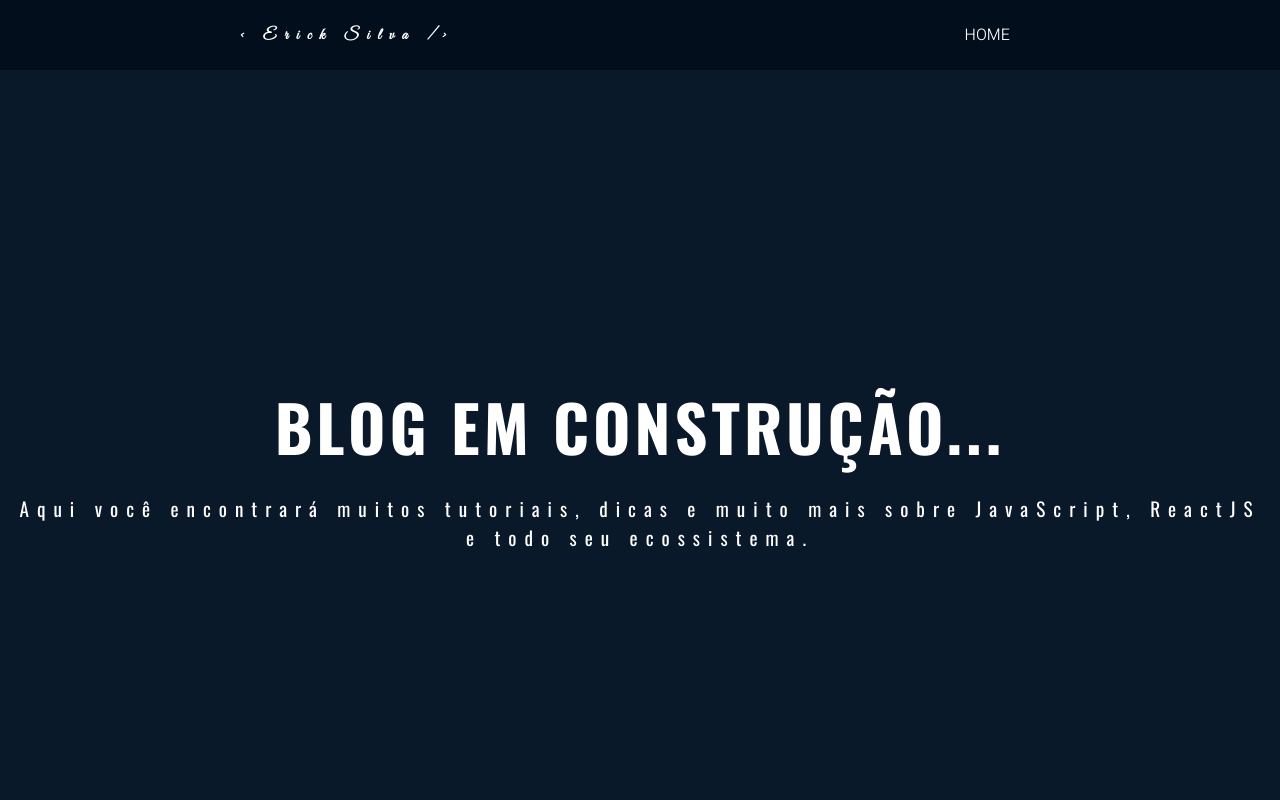
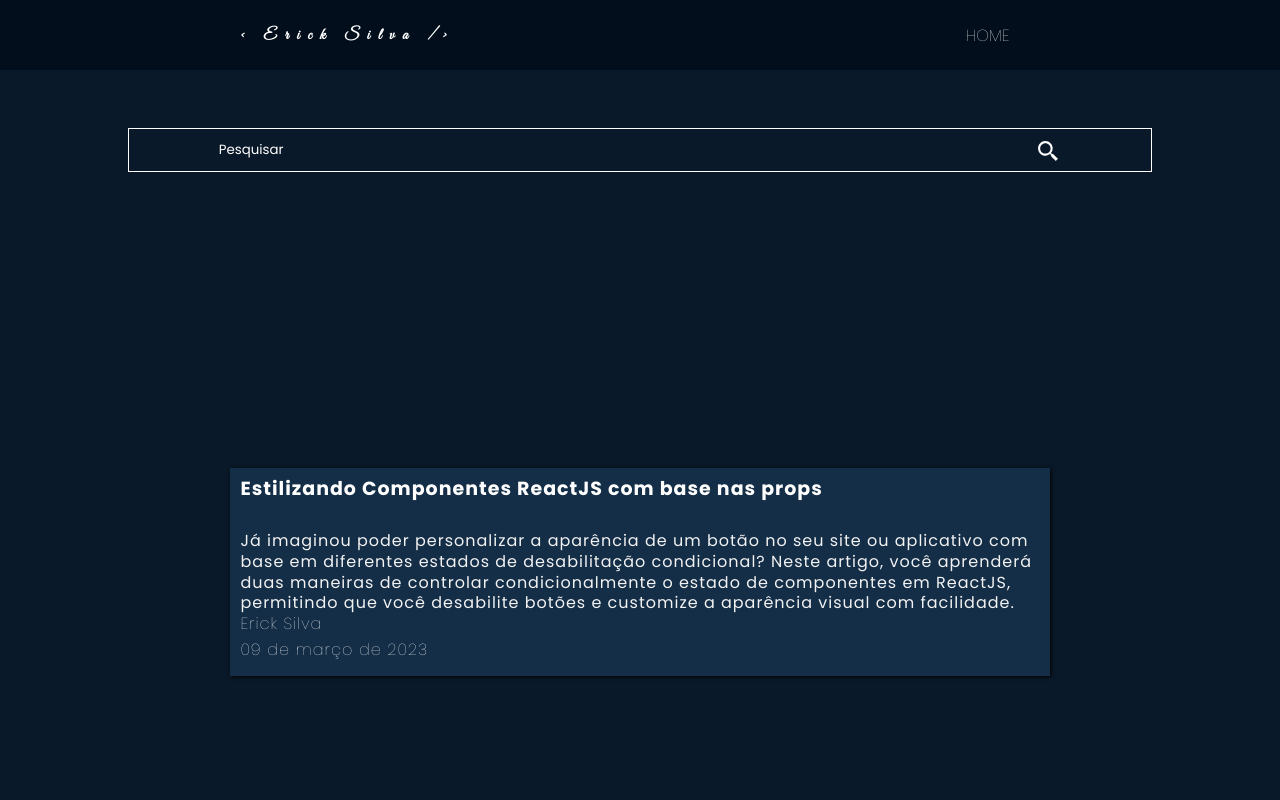
Before and after one commit to eiericksilva/eiericksilva.github.io, a React (Create React App) app: page /blog in a window 1280 px wide. Shown: the top 800 px of the page. Built offline with nearby package versions, Linux system fonts and the light colour scheme.

Commit message:
Card do Post e estrtura de pesquisa criados

```diff
--- a/public/index.html
+++ b/public/index.html
@@ -13,6 +13,9 @@
     <link href="https://fonts.googleapis.com/css2?family=Oswald:wght@200;300;400;500;600;700&display=swap" rel="stylesheet">
     <link href="https://fonts.googleapis.com/css2?family=Heebo:wght@100;200;300;400;500;600;700;800;900&family=Oswald:wght@200;300;400;500;600;700&display=swap" rel="stylesheet">
     <script src="https://unpkg.com/scrollreveal"></script>
+    <link rel="preconnect" href="https://fonts.googleapis.com">
+    <link rel="preconnect" href="https://fonts.gstatic.com" crossorigin>
+    <link href="https://fonts.googleapis.com/css2?family=Poppins:wght@100;400;700&display=swap" rel="stylesheet">
 
     <title>Erick Silva - Portfólio</title>
 
--- /dev/null
+++ b/src/components/Post/Post.jsx
@@ -0,0 +1,30 @@
+import React from "react";
+import {
+  ContainerInfo,
+  ContainerLeft,
+  ContainerRight,
+  PostInfo,
+  Wrapper,
+} from "./Post.styles";
+
+const Post = ({ title, subtitle, name, date, bannerPost }) => {
+  return (
+    <Wrapper>
+      <ContainerLeft>
+        <h1>{title}</h1>
+        <h2>{subtitle}</h2>
+        <ContainerInfo>
+          <PostInfo>
+            <p>{name}</p>
+            <p>{date}</p>
+          </PostInfo>
+        </ContainerInfo>
+      </ContainerLeft>
+      <ContainerRight>
+        <img src={bannerPost} alt="" />
+      </ContainerRight>
+    </Wrapper>
+  );
+};
+
+export default Post;
--- /dev/null
+++ b/src/components/Post/Post.styles.js
@@ -0,0 +1,66 @@
+import styled from "styled-components";
+
+export const Wrapper = styled.div`
+  background-color: #142e47;
+  min-height: 200px;
+  width: 80%;
+  margin: 0 auto;
+
+  display: flex;
+  box-shadow: 1px 1px 4px black;
+  cursor: pointer;
+`;
+
+export const ContainerLeft = styled.div`
+  padding: 10px;
+  width: 70%;
+  display: flex;
+  flex-direction: column;
+  justify-content: space-between;
+
+  letter-spacing: 1px;
+  line-height: 1.3;
+  h1 {
+    color: #fff;
+    font-size: 19px;
+    font-weight: 700;
+  }
+
+  h2 {
+    color: #f2f2f2;
+    font-size: 16px;
+    font-weight: 400;
+  }
+
+  @media (max-width: 1400px) {
+    width: 100%;
+  }
+`;
+
+export const ContainerRight = styled.div`
+  width: 30%;
+  display: flex;
+  justify-content: center;
+  align-items: center;
+
+  img {
+    width: 280px;
+    padding: 10px;
+  }
+
+  @media (max-width: 1400px) {
+    display: none;
+  }
+`;
+
+export const ContainerInfo = styled.div`
+  display: flex;
+  gap: 10px;
+`;
+
+export const PostInfo = styled.div`
+  p {
+    font-weight: 100;
+    margin-bottom: 5px;
+  }
+`;
--- /dev/null
+++ b/src/components/SearchBar/SearchBar.jsx
@@ -0,0 +1,16 @@
+import React from "react";
+import { BiSearchAlt2 } from "react-icons/bi";
+import { Container } from "./SearchBar.styles";
+
+const SearchBar = () => {
+  return (
+    <Container>
+      <input type="search" placeholder="Pesquisar" />
+      <span>
+        <BiSearchAlt2 size={25} />
+      </span>
+    </Container>
+  );
+};
+
+export default SearchBar;
--- /dev/null
+++ b/src/components/SearchBar/SearchBar.styles.js
@@ -0,0 +1,30 @@
+import styled from "styled-components";
+
+export const Container = styled.div`
+  display: flex;
+  justify-content: center;
+  width: 80%;
+  margin: 0 auto;
+  border: 1px solid #ffffff;
+  align-items: center;
+
+  input {
+    width: 80%;
+    height: 40px;
+    background-color: transparent;
+    border: none;
+    outline: none;
+
+    &::placeholder {
+      color: white;
+    }
+  }
+
+  span {
+    z-index: 10;
+    right: 140px;
+    top: 9px;
+    cursor: pointer;
+    margin-top: 10px;
+  }
+`;
--- a/src/css/global.js
+++ b/src/css/global.js
@@ -7,18 +7,20 @@ const GlobalStyle = createGlobalStyle`
         padding: 0;
         box-sizing: border-box;
         color: #FFFFFF;
-        font-family: 'Heebo', sans-serif;
+        font-family: "Poppins", sans-serif;
     }
     html {
         scroll-behavior: smooth;
         width: 100%;
     }
 
+    body {
+        background-color: #0A1929;
+    }
+
     h1 {
         font-size: 4rem;
-        letter-spacing: 4px;
         font-weight: 700;
-        font-family: "Oswald",sans-serif;
         line-height: 1.2;
         margin-bottom: 30px;
     }
@@ -26,12 +28,6 @@ const GlobalStyle = createGlobalStyle`
     h2 {
         font-size: 1.2rem;
         font-weight: 400;
-        letter-spacing: 8px;
-        font-family: "Oswald",sans-serif;
-    }
-
-    p {
-        font-weight: 100;
     }
 
     a {
--- a/src/pages/Blog/Blog.jsx
+++ b/src/pages/Blog/Blog.jsx
@@ -1,25 +1,25 @@
 import React from "react";
+import Post from "../../components/Post/Post";
+import { ContainerPosts, Wrapper } from "./Blog.styles";
+import Banner from "../../assets/images/banner.jpg";
+import SearchBar from "../../components/SearchBar/SearchBar";
 
 const Blog = () => {
   return (
-    <div
-      style={{
-        minHeight: "100vh",
-        background: "#0A1929",
-        overflowY: "auto",
-        textAlign: "center",
-        display: "flex",
-        flexDirection: "column",
-        justifyContent: "center",
-        padding: "10px",
-      }}
-    >
-      <h1>BLOG EM CONSTRUÇÃO...</h1>
-      <h2>
-        Aqui você encontrará muitos tutoriais, dicas e muito mais sobre
-        JavaScript, ReactJS e todo seu ecossistema.
-      </h2>
-    </div>
+    <Wrapper>
+      <SearchBar />
+      <ContainerPosts>
+        <Wrapper>
+          <Post
+            bannerPost={Banner}
+            title="Estilizando Componentes ReactJS com base nas props"
+            subtitle="Já imaginou poder personalizar a aparência de um botão no seu site ou aplicativo com base em diferentes estados de desabilitação condicional? Neste artigo, você aprenderá duas maneiras de controlar condicionalmente o estado de componentes em ReactJS, permitindo que você desabilite botões e customize a aparência visual com facilidade."
+            name="Erick Silva"
+            date=" 09 de março de 2023"
+          />
+        </Wrapper>
+      </ContainerPosts>
+    </Wrapper>
   );
 };
 
--- /dev/null
+++ b/src/pages/Blog/Blog.styles.js
@@ -0,0 +1,16 @@
+import styled from "styled-components";
+
+export const Wrapper = styled.div`
+  min-height: 100vh;
+  background-color: "#0A1929";
+  display: flex;
+  flex-direction: column;
+  justify-content: center;
+`;
+
+export const ContainerPosts = styled.div`
+  background-color: #0a1929;
+  width: 80%;
+  height: 80vh;
+  margin: 0 auto;
+`;
--- a/src/pages/Home/Home.jsx
+++ b/src/pages/Home/Home.jsx
@@ -3,15 +3,16 @@ import AboutMe from "../../components/AboutMe";
 import Contacts from "../../components/Contacts";
 import Header from "../../components/Header";
 import Portifolio from "../../components/Portfolio";
+import { Container } from "./Home.styles";
 
 const Home = () => {
   return (
-    <div style={{ minHeight: "100vh" }}>
+    <Container>
       <Header />
       <AboutMe />
       <Portifolio />
       <Contacts />
-    </div>
+    </Container>
   );
 };
 
--- /dev/null
+++ b/src/pages/Home/Home.styles.js
@@ -0,0 +1,5 @@
+import styled from "styled-components";
+
+export const Container = styled.div`
+  min-height: 100vh;
+`;
```
Also changed, not shown: src/assets/images/banner.jpg (added).
